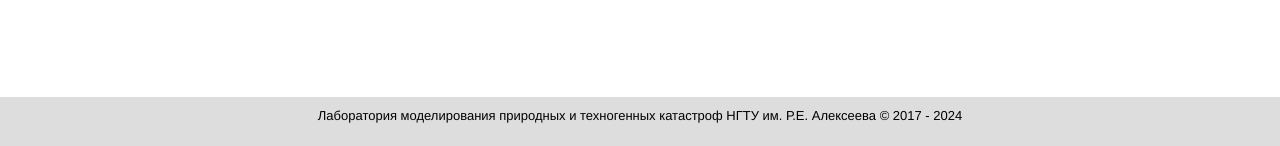
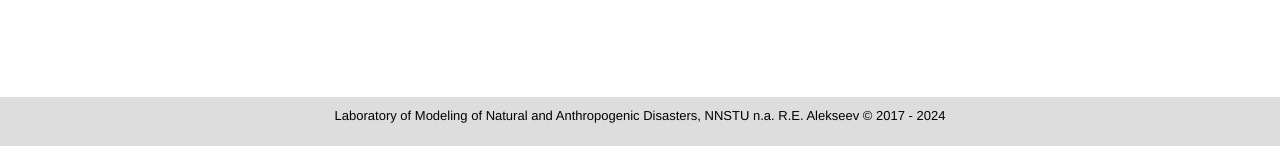
Before and after one commit to nnstu-appmath/lmnad, a Django app: page /ru/conferences/ in a window 1280 px wide. Shown: the part 654-800 px from the top of the page. Run offline with Django 3.2, Linux system fonts and the light colour scheme; data that the repository does not hold is empty; parts of the project's set-up code (start-up, migrations or seed data) failed here and were passed over; some libraries are stand-ins or nearby versions.

Commit message:
Fix readme, and local dev deployment

```diff
--- a/lmnad/templates/lmnad/base.html
+++ b/lmnad/templates/lmnad/base.html
@@ -118,7 +118,7 @@
 </div>
 <br>
 <footer class="container-fluid text-center">
-  <p>{% trans "Лаборатория моделирования природных и техногенных катастроф НГТУ им. Р.Е. Алексеева" %} © 2017 - {% now "Y" %} </p>
+  <p>{% trans "Laboratory of Modeling of Natural and Anthropogenic Disasters, NNSTU n.a. R.E. Alekseev" %} © 2017 - {% now "Y" %} </p>
 </footer>
 </body>
 </html>
--- a/project/settings/server.py
+++ b/project/settings/server.py
@@ -6,7 +6,8 @@ SECRET_KEY = os.environ.get('DJANGO_SECRET_KEY', 'e^gzvyq8(f!5kg5o*(&a3!j(#0ky)8
 
 # SECURITY WARNING: don't run with debug turned on in production!
 DEBUG = os.environ.get('DJANGO_DEBUG', True)
-ALLOWED_HOSTS = os.environ.get("DJANGO_ALLOWED_HOSTS", "localhost 127.0.0.1 188.120.225.17 188.120.248.147 lmnad.nntu.ru").split(" ")
+ALLOWED_HOSTS = os.environ.get("DJANGO_ALLOWED_HOSTS",
+                               "localhost 127.0.0.1 188.120.225.17 188.120.248.147 lmnad.nntu.ru").split(" ")
 
 
 DATABASES = {
```
Also changed, not shown: requirements.txt (+35 -9 lines), README.md, 2 other files.
